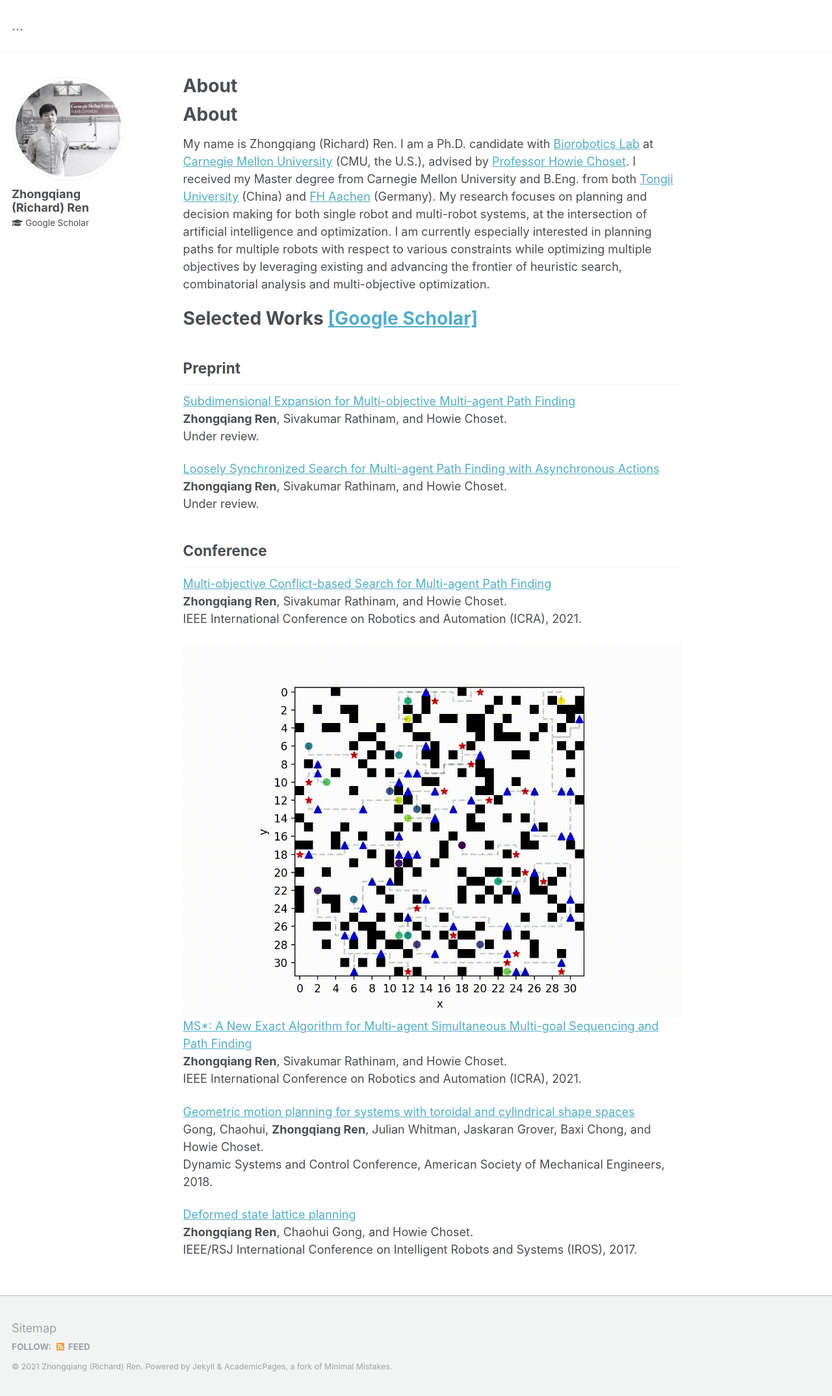
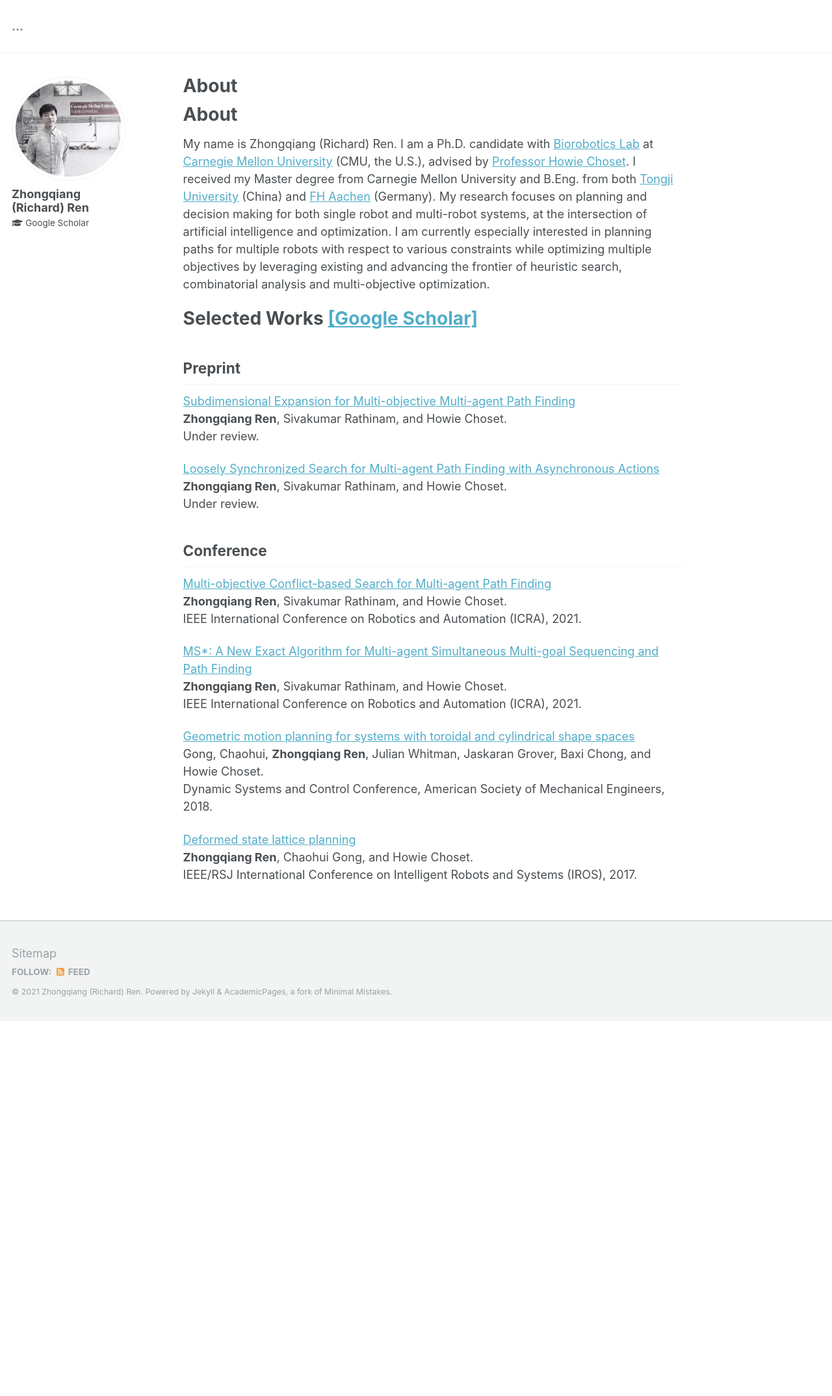
Before and after one commit to wonderren/wonderren.github.io, a Jekyll site: the page built from _pages/about2.md, in a window 1280 px wide. Shown: the whole page at 65% size. Built offline with Jekyll 4.4.1, drawn with Linux system fonts in a browser that asks for light colours; our own code applies the rules of GitHub Pages for plain Markdown files; after the commit the page ends 1572 px from its top, so only the background shows below that.

Commit message:
Update about2.md

```diff
--- a/_pages/about2.md
+++ b/_pages/about2.md
@@ -29,7 +29,6 @@ Conference
 **Zhongqiang Ren**, Sivakumar Rathinam, and Howie Choset.\
 IEEE International Conference on Robotics and Automation (ICRA), 2021.
 
-![MSstar-example =200x120](/images/fig_MSstar.gif)
 [MS*: A New Exact Algorithm for Multi-agent Simultaneous Multi-goal Sequencing and Path Finding](https://arxiv.org/pdf/2103.09979)\
 **Zhongqiang Ren**, Sivakumar Rathinam, and Howie Choset.\
 IEEE International Conference on Robotics and Automation (ICRA), 2021.
```
